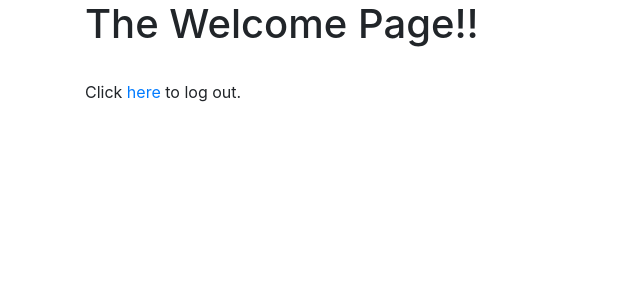
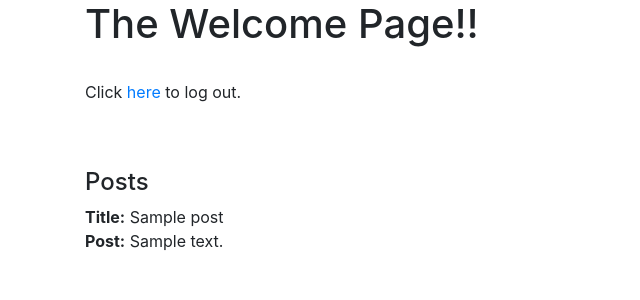
Before and after one commit to geokai/Flask_and_Docker, a Flask app: template templates/welcome.html in a window 1280 px wide. Shown: the top 300 px of the page, without its empty margins (0-640 px from the left). Run offline with Flask 2, Linux system fonts and the light colour scheme; the template is opened without the code that fills it: most values are stand-ins (such as "Sample title", 1, 10 or a date in 2020).

Commit message:
Adds modules and code for database:

```diff
--- a/app.py
+++ b/app.py
@@ -1,14 +1,16 @@
-"""Simple Flask web site implementation"""
-
+"""Simple Flask web app implementation"""
 
 from functools import wraps
-from flask import Flask, flash, redirect, render_template, request, session, url_for
+import sqlite3
+from flask import Flask, flash, g, redirect, render_template, request, \
+        session, url_for
 
 
 # create the application object:
 app = Flask(__name__)
 
 app.secret_key = "my precious"
+app.database = "sample.db"
 
 
 # login required decorator:
@@ -35,7 +37,11 @@ def home():
 @login_required
 def welcome():
     """calls the web site welcome page"""
-    return render_template("welcome.html")
+    g.db = connect_db()
+    cur = g.db.execute('select * from posts')
+    posts = [dict(title=row[0], description=row[1]) for row in cur.fetchall()]
+    g.db.close()
+    return render_template("welcome.html", posts=posts)
 
 
 #  route for handling the login page logic:
@@ -63,6 +69,11 @@ def logout():
     return redirect(url_for('login'))
 
 
+def connect_db():
+    """create a databse object"""
+    return sqlite3.connect(app.database)
+
+
 # start the sever with the 'run()' method:
 if __name__ == '__main__':
     app.run(debug=True)
--- a/templates/base.html
+++ b/templates/base.html
@@ -8,7 +8,6 @@
     <body>
 
         <div class="container">
-
             <!-- child template -->
             {% block content %}{% endblock %}
 
--- a/templates/welcome.html
+++ b/templates/welcome.html
@@ -4,5 +4,12 @@
 <h1>The Welcome Page!!</h1>
 <br>
 <p>Click <a href="/logout">here</a> to log out.</p>
+<br><br>
+<h4>Posts</h4>
+{% for post in posts %}
+    <strong>Title:</strong> {{ post.title }} <br>
+    <strong>Post:</strong> {{ post.description }} <br>
+<br>
+{% endfor %}
 
 {% endblock %}
```
Also changed, not shown: sql.py (added, +14 -0 lines).
